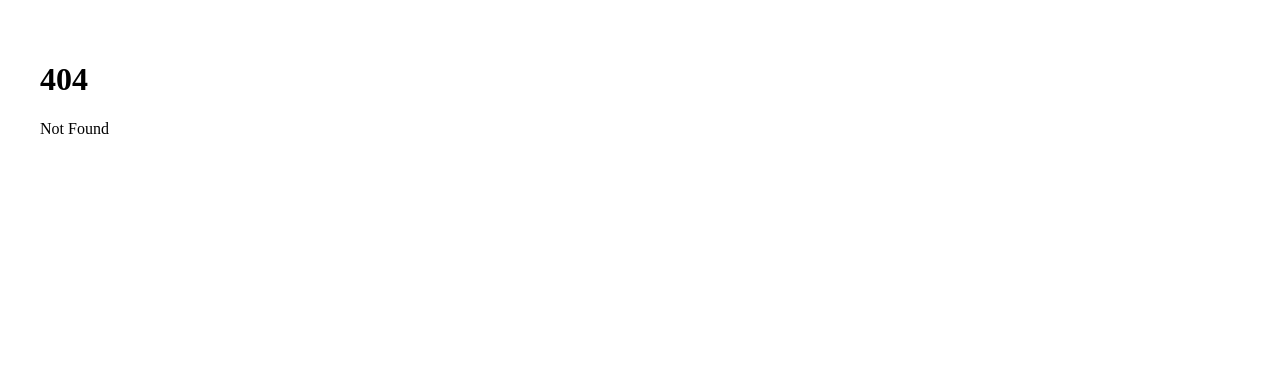
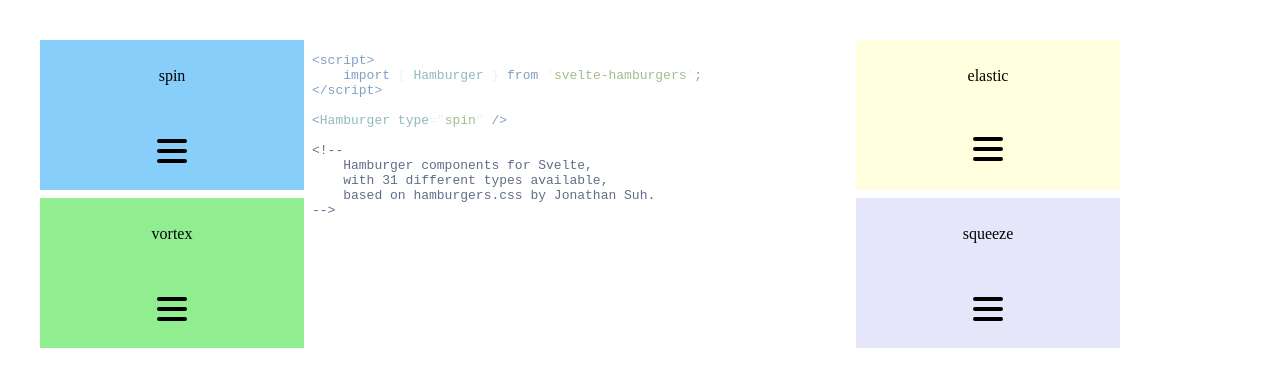
Before and after one commit to ghostdevv/svelte-hamburgers, a SvelteKit app: page /gif-demo in a window 1280 px wide. Before the commit this address had no page. Shown: the top 386 px of the page. Built offline with nearby package versions, Linux system fonts and the light colour scheme.

Commit message:
docs: add new demo gif

```diff
--- a/src/routes/+layout.svelte
+++ b/src/routes/+layout.svelte
@@ -19,4 +19,9 @@
 		max-width: 1400px;
 		margin: 0 auto;
 	}
+
+    :global(pre) {
+        background-color: transparent !important;
+        width: 100%;
+    }
 </style>
--- a/src/routes/Example.svelte
+++ b/src/routes/Example.svelte
@@ -37,8 +37,4 @@
         padding: 8px;
     }
 
-    :global(pre) {
-        background-color: transparent !important;
-        width: 100%;
-    }
 </style>
--- /dev/null
+++ b/src/routes/gif-demo/+page.server.ts
@@ -0,0 +1,27 @@
+import { codeToHtml } from 'shiki';
+import dedent from 'dedent';
+
+async function highlight(code: string) {
+    return await codeToHtml(code, {
+        lang: 'svelte',
+        theme: 'nord',
+    });
+}
+
+export async function load() {
+    return {
+        code: await highlight(dedent`
+            <script>
+                import { Hamburger } from 'svelte-hamburgers';
+            </script>
+
+            <Hamburger type="__type__" />
+
+            <!--
+                Hamburger components for Svelte,
+                with 31 different types available,
+                based on hamburgers.css by Jonathan Suh.
+            -->
+        `),
+    };
+}
--- /dev/null
+++ b/src/routes/gif-demo/+page.svelte
@@ -0,0 +1,78 @@
+<script lang="ts">
+    import { Hamburger, type HamburgerType } from '$lib';
+    import { onMount } from 'svelte';
+
+    const { data } = $props();
+
+    const TYPES: HamburgerType[] = ['spin', 'elastic', 'vortex', 'squeeze'];
+
+    let codeElement = $state<HTMLDivElement>();
+    let spanElement = $state<HTMLSpanElement>();
+    let selectedType = $state('spin');
+
+    $effect(() => {
+        if (spanElement) {
+            spanElement.innerText = selectedType;
+        }
+    });
+
+    onMount(() => {
+        const spans = Array.from(codeElement.querySelectorAll('span'));
+        spanElement = spans.find((s) => s.innerText == '__type__');
+    });
+</script>
+
+<section class="gif">
+    <div class="code" bind:this={codeElement}>
+        {@html data.code}
+    </div>
+
+    {#each TYPES as type}
+        <div class="card type" onpointerover={() => (selectedType = type)}>
+            <p>{type}</p>
+            <Hamburger {type} />
+        </div>
+    {/each}
+</section>
+
+<style lang="scss">
+    .gif {
+        display: grid;
+        grid-template-columns: repeat(4, 264px);
+        grid-template-rows: repeat(2, 150px);
+        gap: 8px;
+        width: 100%;
+
+        .code {
+            grid-column: 2 / span 2;
+            grid-row: 1 / span 2;
+            height: 100%;
+        }
+
+        .type {
+            width: 100%;
+            margin: 0px;
+            border: none;
+        }
+    }
+
+    :global(.gif pre code),
+    :global(.gif pre) {
+        height: 100%;
+    }
+
+    $colors: LightPink, LightSkyBlue, LightYellow, LightGreen, Lavender,
+        PeachPuff;
+
+    @for $i from 1 through length($colors) {
+        .type:nth-child(#{length($colors)}n + #{$i}) {
+            background: nth($colors, $i);
+        }
+    }
+
+    .type {
+        display: grid;
+        place-items: center;
+        color: black;
+    }
+</style>
```
Also changed, not shown: 1 other file (tests, documents, lock files or other folders).
